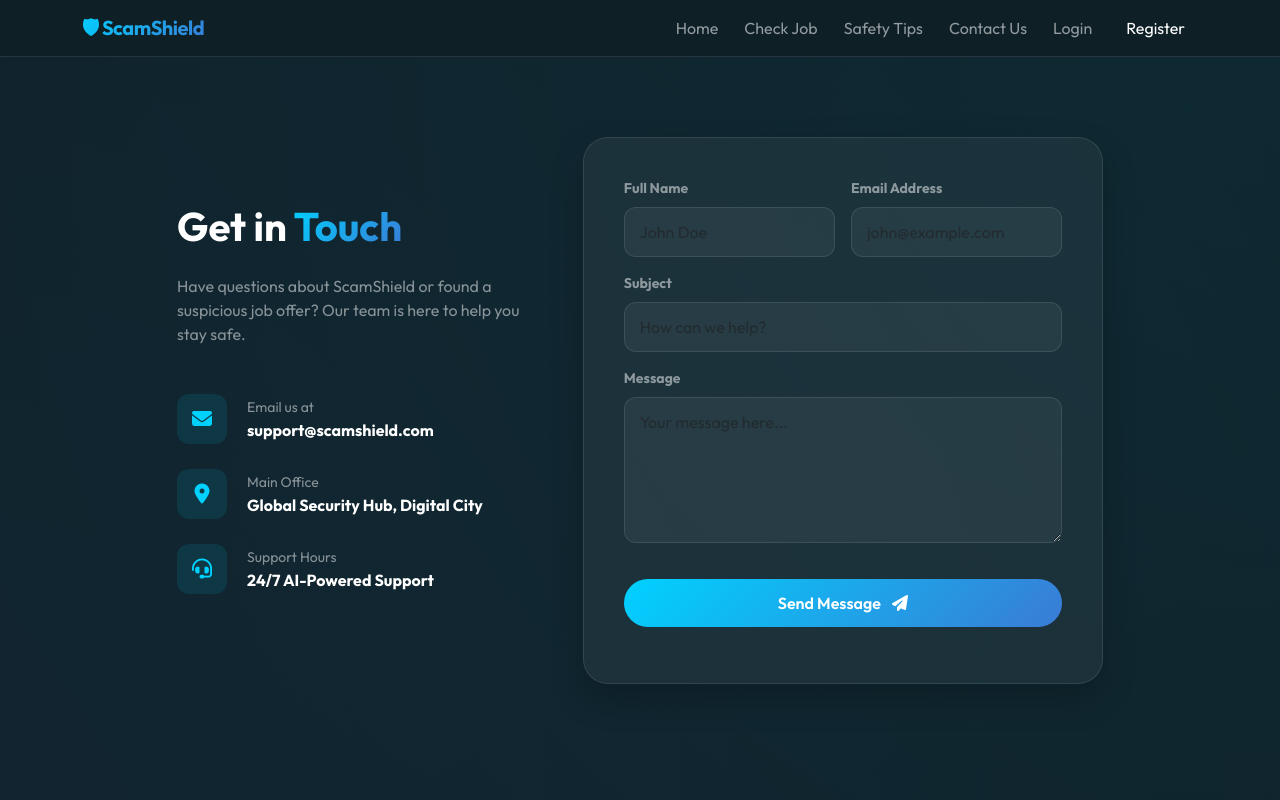
After one commit to RavalHappy021/Scamshield, a PHP site: page /contact.php in a window 1280 px wide. The commit adds this page. Run offline with PHP 8.4, Linux system fonts and the light colour scheme.

Commit message:
Add Contact Us feature with database integration

```diff
--- /dev/null
+++ b/php_app/contact.php
@@ -0,0 +1,217 @@
+<?php
+include "navbar.php";
+include "db.php";
+
+$message_sent = false;
+$error_message = "";
+
+if ($_SERVER["REQUEST_METHOD"] == "POST") {
+    $name = mysqli_real_escape_string($conn, $_POST['name']);
+    $email = mysqli_real_escape_string($conn, $_POST['email']);
+    $subject = mysqli_real_escape_string($conn, $_POST['subject']);
+    $message = mysqli_real_escape_string($conn, $_POST['message']);
+
+    if (!empty($name) && !empty($email) && !empty($subject) && !empty($message)) {
+        $sql = "INSERT INTO contact_messages (name, email, subject, message) VALUES ('$name', '$email', '$subject', '$message')";
+        if (mysqli_query($conn, $sql)) {
+            $message_sent = true;
+        } else {
+            $error_message = "Error: " . mysqli_error($conn);
+        }
+    } else {
+        $error_message = "Please fill in all fields.";
+    }
+}
+?>
+<!DOCTYPE html>
+<html lang="en">
+<head>
+    <meta charset="UTF-8">
+    <meta name="viewport" content="width=device-width, initial-scale=1.0">
+    <title>Contact Us | ScamShield</title>
+
+    <link href="https://cdn.jsdelivr.net/npm/bootstrap@5.3.2/dist/css/bootstrap.min.css" rel="stylesheet">
+    <link rel="stylesheet" href="https://cdnjs.cloudflare.com/ajax/libs/font-awesome/6.5.0/css/all.min.css">
+    <link href="https://fonts.googleapis.com/css2?family=Outfit:wght@300;400;500;600;700&display=swap" rel="stylesheet">
+    <link rel="stylesheet" href="https://cdnjs.cloudflare.com/ajax/libs/animate.css/4.1.1/animate.min.css"/>
+
+    <style>
+        :root {
+            --primary-bg: #0f2027;
+            --accent-blue: #00d2ff;
+            --accent-gradient: linear-gradient(135deg, #00d2ff, #3a7bd5);
+            --glass-bg: rgba(255, 255, 255, 0.05);
+            --glass-border: rgba(255, 255, 255, 0.1);
+        }
+
+        body {
+            background-color: var(--primary-bg);
+            color: #ffffff;
+            font-family: 'Outfit', sans-serif;
+            min-height: 100vh;
+            display: flex;
+            flex-direction: column;
+        }
+
+        .contact-section {
+            padding: 80px 0;
+            flex: 1;
+            background: radial-gradient(circle at top right, rgba(0, 210, 255, 0.05), transparent),
+                        radial-gradient(circle at bottom left, rgba(58, 123, 213, 0.05), transparent);
+        }
+
+        .glass-card {
+            background: var(--glass-bg);
+            backdrop-filter: blur(15px);
+            border: 1px solid var(--glass-border);
+            border-radius: 25px;
+            padding: 40px;
+            box-shadow: 0 15px 35px rgba(0,0,0,0.2);
+        }
+
+        .form-control {
+            background: rgba(255, 255, 255, 0.05);
+            border: 1px solid var(--glass-border);
+            color: white;
+            border-radius: 12px;
+            padding: 12px 15px;
+            transition: all 0.3s;
+        }
+
+        .form-control:focus {
+            background: rgba(255, 255, 255, 0.1);
+            border-color: var(--accent-blue);
+            box-shadow: 0 0 15px rgba(0, 210, 255, 0.2);
+            color: white;
+        }
+
+        .btn-premium {
+            background: var(--accent-gradient);
+            color: white;
+            padding: 12px 30px;
+            border-radius: 50px;
+            font-weight: 600;
+            border: none;
+            transition: all 0.3s;
+            width: 100%;
+            margin-top: 20px;
+        }
+
+        .btn-premium:hover {
+            transform: translateY(-2px);
+            box-shadow: 0 10px 20px rgba(0, 210, 255, 0.3);
+        }
+
+        .contact-info-item {
+            margin-bottom: 25px;
+            display: flex;
+            align-items: center;
+        }
+
+        .contact-icon {
+            width: 50px;
+            height: 50px;
+            background: rgba(0, 210, 255, 0.1);
+            border-radius: 12px;
+            display: flex;
+            align-items: center;
+            justify-content: center;
+            margin-right: 20px;
+            color: var(--accent-blue);
+            font-size: 20px;
+        }
+
+        .text-gradient {
+            background: var(--accent-gradient);
+            -webkit-background-clip: text;
+            -webkit-text-fill-color: transparent;
+        }
+    </style>
+</head>
+<body>
+
+    <div class="contact-section">
+        <div class="container">
+            <div class="row justify-content-center">
+                <div class="col-lg-10">
+                    <div class="row g-5 align-items-center">
+                        <div class="col-md-5 animate__animated animate__fadeInLeft">
+                            <h1 class="fw-bold mb-4">Get in <span class="text-gradient">Touch</span></h1>
+                            <p class="text-white-50 mb-5">Have questions about ScamShield or found a suspicious job offer? Our team is here to help you stay safe.</p>
+
+                            <div class="contact-info-item">
+                                <div class="contact-icon"><i class="fa-solid fa-envelope"></i></div>
+                                <div>
+                                    <div class="small text-white-50">Email us at</div>
+                                    <div class="fw-bold">support@scamshield.com</div>
+                                </div>
+                            </div>
+
+                            <div class="contact-info-item">
+                                <div class="contact-icon"><i class="fa-solid fa-location-dot"></i></div>
+                                <div>
+                                    <div class="small text-white-50">Main Office</div>
+                                    <div class="fw-bold">Global Security Hub, Digital City</div>
+                                </div>
+                            </div>
+
+                            <div class="contact-info-item">
+                                <div class="contact-icon"><i class="fa-solid fa-headset"></i></div>
+                                <div>
+                                    <div class="small text-white-50">Support Hours</div>
+                                    <div class="fw-bold">24/7 AI-Powered Support</div>
+                                </div>
+                            </div>
+                        </div>
+
+                        <div class="col-md-7 animate__animated animate__fadeInRight">
+                            <div class="glass-card">
+                                <?php if($message_sent): ?>
+                                    <div class="text-center py-5">
+                                        <div class="display-1 text-success mb-4"><i class="fa-solid fa-circle-check"></i></div>
+                                        <h3 class="fw-bold">Message Sent!</h3>
+                                        <p class="text-white-50">Thank you for reaching out. Our team will get back to you shortly.</p>
+                                        <a href="index.php" class="btn btn-outline-light rounded-pill mt-3 px-4">Back to Home</a>
+                                    </div>
+                                <?php else: ?>
+                                    <?php if($error_message): ?>
+                                        <div class="alert alert-danger border-0 bg-danger bg-opacity-10 text-danger rounded-4 mb-4">
+                                            <i class="fa-solid fa-triangle-exclamation me-2"></i> <?php echo $error_message; ?>
+                                        </div>
+                                    <?php endif; ?>
+
+                                    <form action="contact.php" method="POST">
+                                        <div class="row g-3">
+                                            <div class="col-md-6">
+                                                <label class="form-label small fw-bold text-white-50">Full Name</label>
+                                                <input type="text" name="name" class="form-control" placeholder="John Doe" required>
+                                            </div>
+                                            <div class="col-md-6">
+                                                <label class="form-label small fw-bold text-white-50">Email Address</label>
+                                                <input type="email" name="email" class="form-control" placeholder="john@example.com" required>
+                                            </div>
+                                            <div class="col-12">
+                                                <label class="form-label small fw-bold text-white-50">Subject</label>
+                                                <input type="text" name="subject" class="form-control" placeholder="How can we help?" required>
+                                            </div>
+                                            <div class="col-12">
+                                                <label class="form-label small fw-bold text-white-50">Message</label>
+                                                <textarea name="message" class="form-control" rows="5" placeholder="Your message here..." required></textarea>
+                                            </div>
+                                            <div class="col-12">
+                                                <button type="submit" class="btn-premium">Send Message <i class="fa-solid fa-paper-plane ms-2"></i></button>
+                                            </div>
+                                        </div>
+                                    </form>
+                                <?php endif; ?>
+                            </div>
+                        </div>
+                    </div>
+                </div>
+            </div>
+        </div>
+    </div>
+
+    <script src="https://cdn.jsdelivr.net/npm/bootstrap@5.3.2/dist/js/bootstrap.bundle.min.js"></script>
+</body>
+</html>
--- a/php_app/navbar.php
+++ b/php_app/navbar.php
@@ -127,6 +127,10 @@ body {
           <a class="nav-link" href="tips.php">Safety Tips</a>
         </li>
 
+        <li class="nav-item">
+          <a class="nav-link" href="contact.php">Contact Us</a>
+        </li>
+
         <?php if(isset($_SESSION['user'])){ ?>
           <li class="nav-item dropdown ms-lg-3">
             <button class="welcome-box dropdown-toggle border-0" id="userDropdown" type="button" data-bs-toggle="dropdown" aria-expanded="false">
```
Also changed, not shown: scamshield_clean.sql (added, +26 -0 lines).
